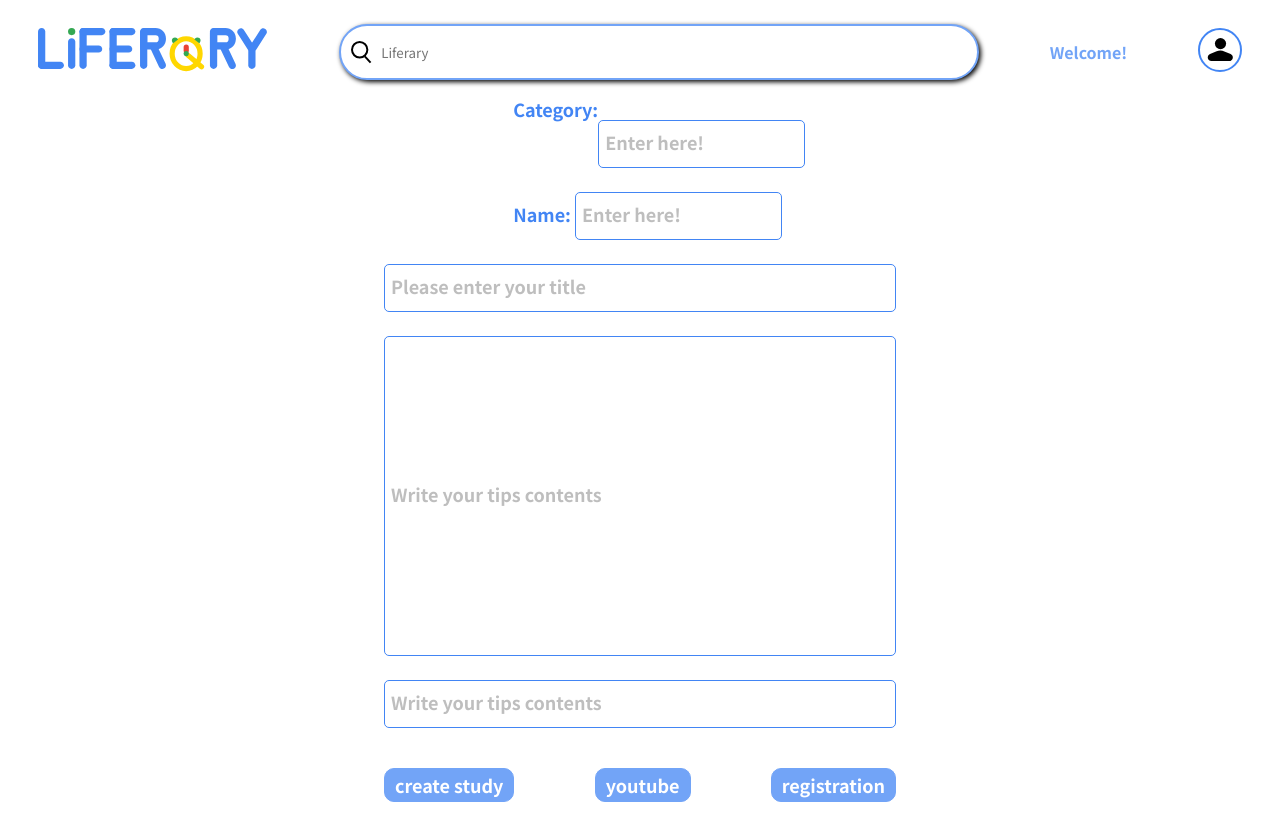
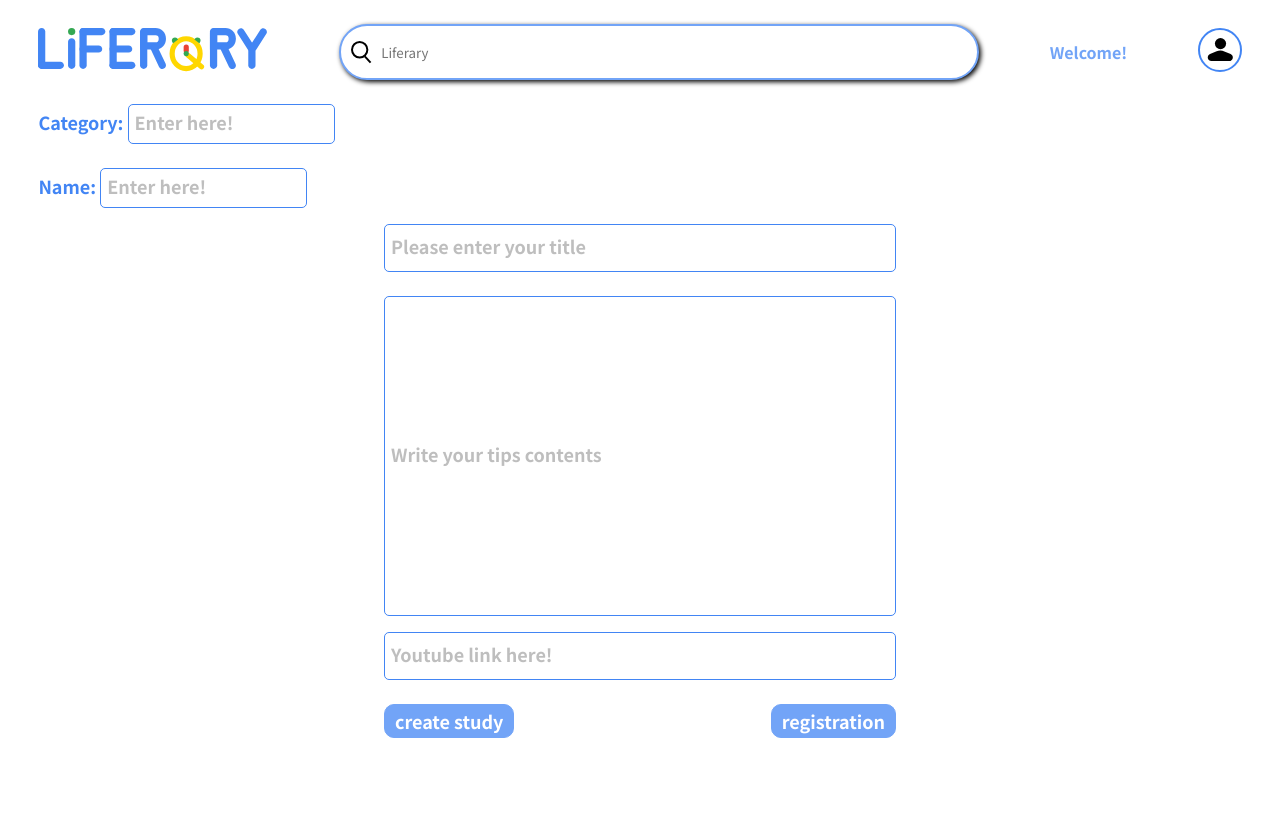
Before and after one commit to GDSC-SKHU/liferary-frontend, a Next.js app: page /s_write in a window 1280 px wide. Built offline with nearby package versions, Linux system fonts and the light colour scheme.

Commit message:
style: 글 작성 폼 레이아웃

```diff
--- a/src/components/S_write/S_writeForm.tsx
+++ b/src/components/S_write/S_writeForm.tsx
@@ -4,7 +4,6 @@ import { ChangeEvent, useState } from 'react';
 import styled from 'styled-components';
 import CreateStudy from './CreateStudy';
 import useToken from '@/hooks/useToken';
-import CategoryBtn from './CategoryBtn';
 
 const S_write = () => {
   const { allToken } = useToken();
@@ -118,12 +117,10 @@ const S_write = () => {
 
   return (
     <>
-      <StyledForm onSubmit={onSubmit}>
-        <Category>
+      <form onSubmit={onSubmit}>
+        <StyledDiv>
           <div>
-            <Test>
             <StyledSpan>Category: </StyledSpan>
-            </Test>
             <StyledInput3
               type="text"
               placeholder="Enter here!"
@@ -140,7 +137,8 @@ const S_write = () => {
               onChange={onChangeName}
             />
           </div>
-        </Category>
+        </StyledDiv>
+        <Container>
           <StyledInput
             type="text"
             placeholder="Please enter your title"
@@ -155,29 +153,28 @@ const S_write = () => {
           />
           <StyledInput
             type="text"
-          placeholder="Write your tips contents"
+            placeholder="Youtube link here!"
             value={video}
             onChange={onChangeVideo}
           />
           <BtnContainer>
             <CreateStudy />
-          <Submit>youtube</Submit>
             <Submit type="submit">registration</Submit>
           </BtnContainer>
-      </StyledForm>
+        </Container>
+      </form>
     </>
   );
 };
 
 export default S_write;
 
-const Test = styled.div`
-  float: left;
+const StyledDiv = styled.div`
+  width: 50vw;
 `;
 
 const StyledInput3 = styled.input`
-  width: fit-content;
-  height: 6vh;
+  height: 5vh;
   margin-top: 3vh;
   padding: 0 6px;
 
@@ -196,11 +193,6 @@ const StyledInput3 = styled.input`
   }
 `;
 
-const Category = styled.div`
-  float: left;
-  margin-top: 1rem;
-`;
-
 const StyledSpan = styled.span`
   margin-left: 3vw;
 
@@ -209,7 +201,7 @@ const StyledSpan = styled.span`
   font-size: large;
 `;
 
-const StyledForm = styled.form`
+const Container = styled.form`
   display: flex;
   flex-direction: column;
   justify-content: center;
@@ -221,7 +213,7 @@ const StyledForm = styled.form`
 const StyledInput = styled.input`
   width: 40vw;
   height: 6vh;
-  margin-top: 3vh;
+  margin-top: 2vh;
   padding: 0 6px;
 
   outline: none;
@@ -264,7 +256,7 @@ const BtnContainer = styled.div`
   display: flex;
   justify-content: space-between;
   width: 40vw;
-  margin-top: 5vh;
+  margin-top: 3vh;
 `;
 
 const Submit = styled.button`
```
Lines whose indentation alone changed are shown as unchanged.
